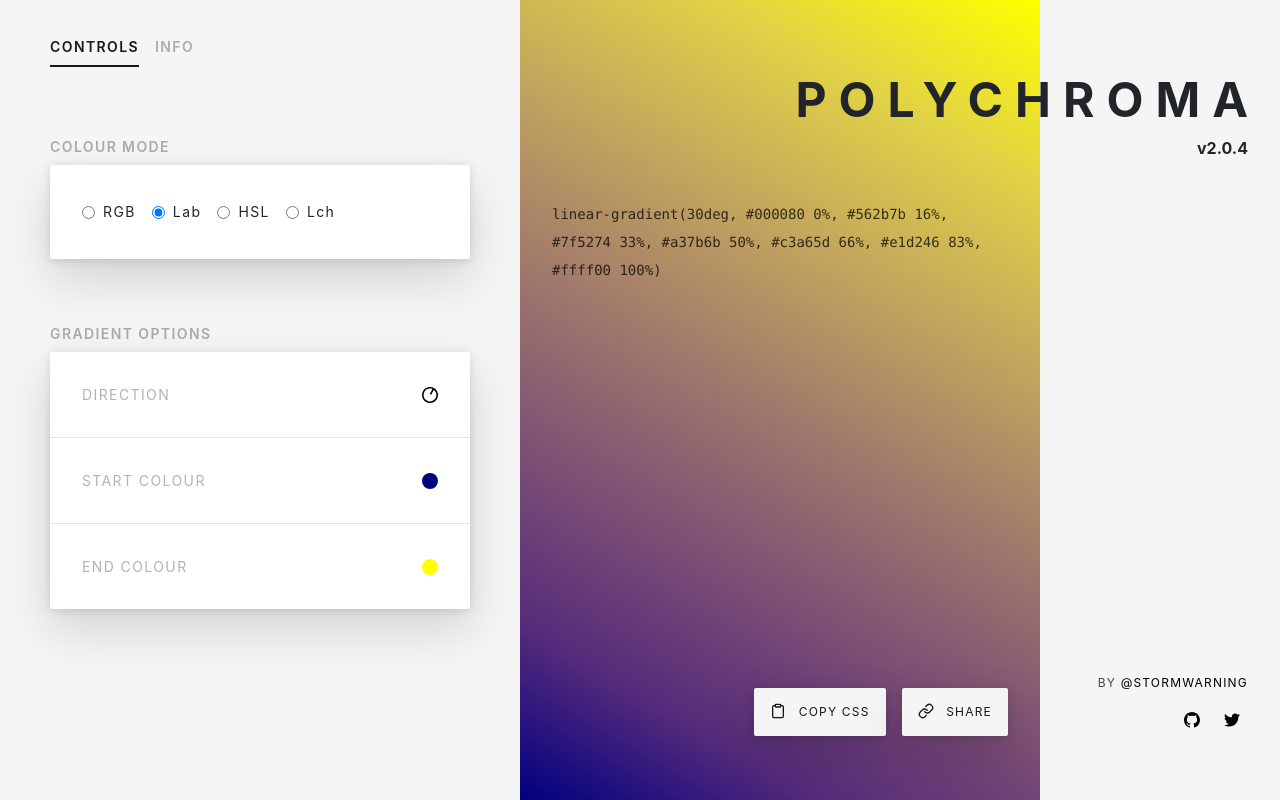
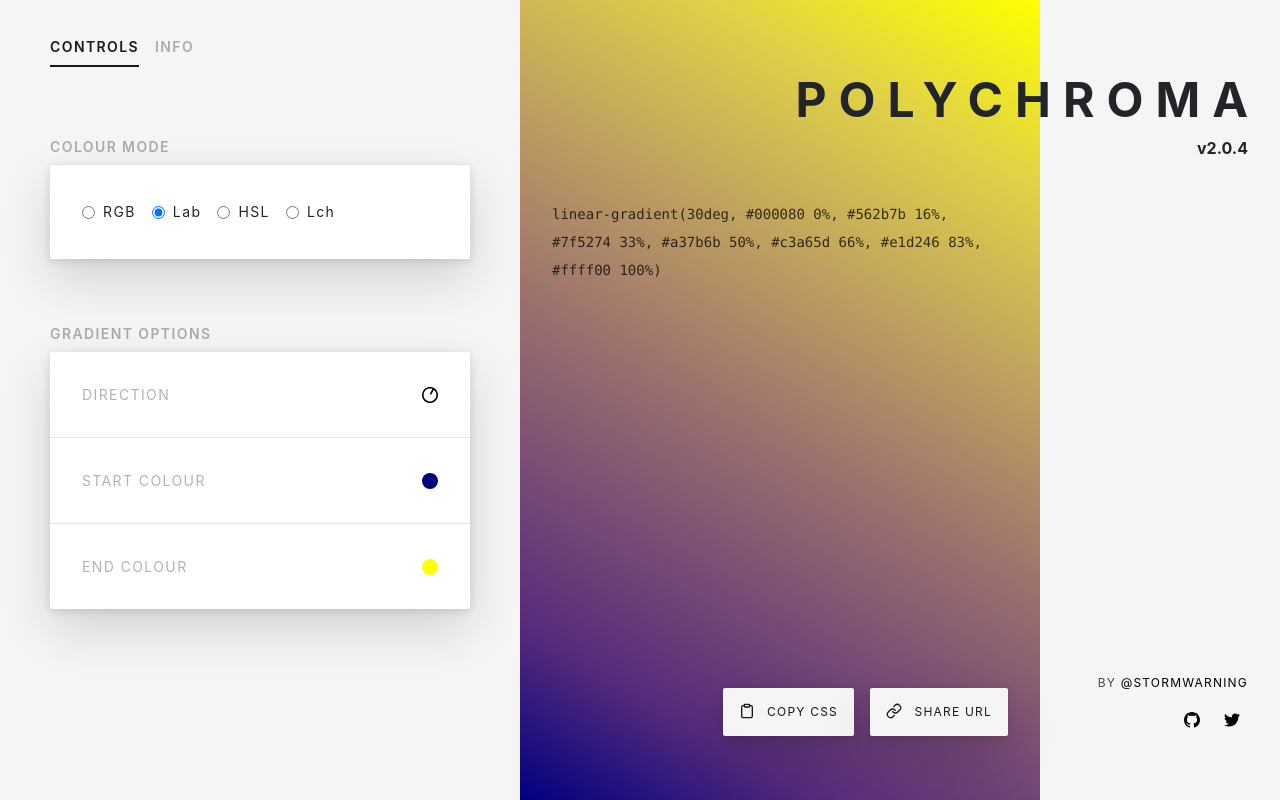
Before and after one commit to stormwarning/polychroma, a Nuxt app: page / in a window 1280 px wide. Built offline with nearby package versions, Linux system fonts and the light colour scheme; a web font is replaced by a local one.

Commit message:
Add method to copy share URL to clipboard

```diff
--- a/components/Gradient.vue
+++ b/components/Gradient.vue
@@ -50,7 +50,7 @@
                     ></path>
                 </svg>
                 <span class="relative ml2 lh-solid v-mid">
-                    Share
+                    {{ shareButtonText }}
                 </span>
             </base-button>
         </div>
@@ -64,6 +64,9 @@ import { mapState } from 'vuex'
 import BaseButton from '~/components/BaseButton'
 import { copyTextToClipboard } from '~/utils/clipboard'
 
+const COPY_LABEL = 'Copy CSS'
+const SHARE_LABEL = 'Share URL'
+
 export default {
     components: {
         BaseButton,
@@ -71,7 +74,9 @@ export default {
 
     data() {
         return {
-            copyButtonText: 'Copy CSS',
+            copyButtonText: COPY_LABEL,
+            shareButtonText: SHARE_LABEL,
+            origin: '',
         }
     },
 
@@ -111,13 +116,19 @@ export default {
         },
     },
 
+    created: function() {
+        if (process.client) {
+            this.origin = window.location.origin
+        }
+    },
+
     methods: {
         copyCSS(code) {
             copyTextToClipboard(code)
             this.copyButtonText = 'Copied!'
 
             setTimeout(() => {
-                this.copyButtonText = 'Copy CSS'
+                this.copyButtonText = COPY_LABEL
             }, 2000)
         },
 
@@ -129,7 +140,12 @@ export default {
             let end = stops[stops.length - 1].color.hex.replace('#', '')
             let str = `/mode/${mode}/start/${start}/end/${end}/angle/${deg}`
 
-            console.log(str)
+            copyTextToClipboard(this.origin + str)
+            this.shareButtonText = 'Copied!'
+
+            setTimeout(() => {
+                this.shareButtonText = SHARE_LABEL
+            }, 2000)
         },
     },
 }
```
